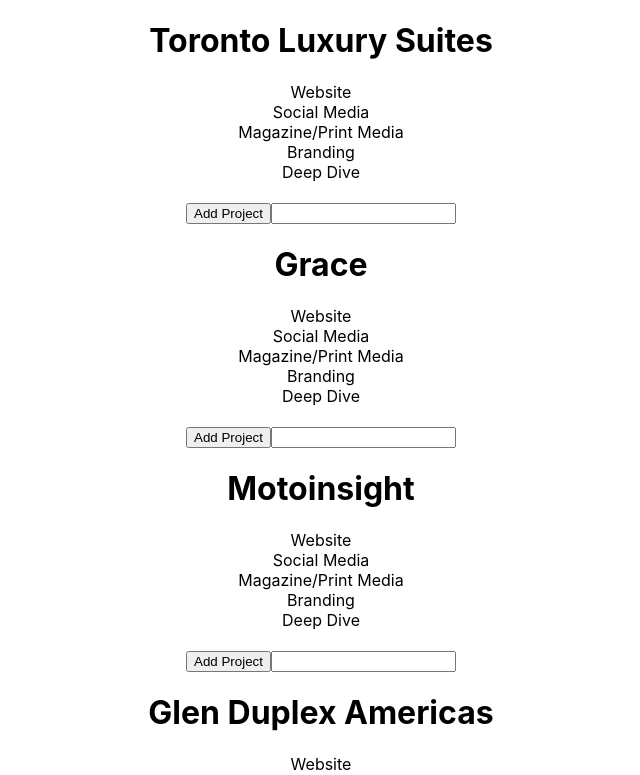
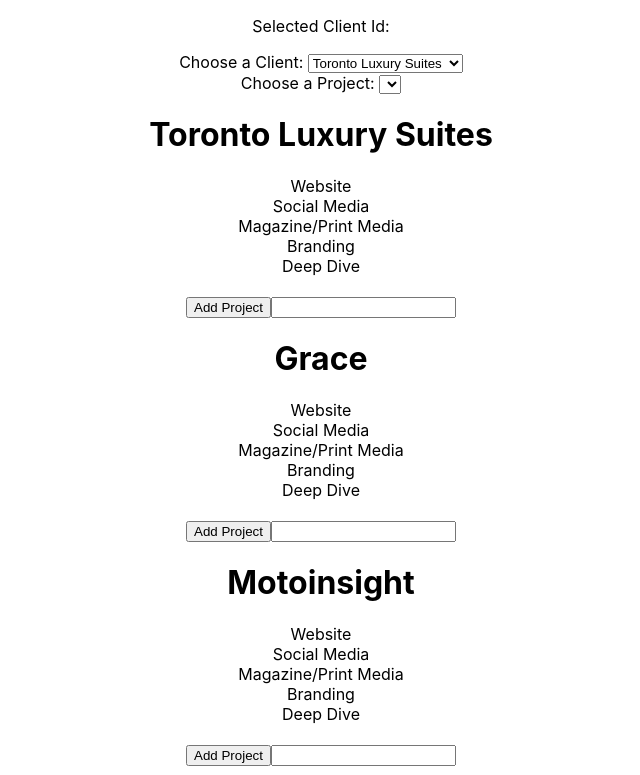
Before and after one commit to himashi99/time-tracker-app, a React (Create React App) app: page / in a window 1280 px wide. Shown: the top 775 px of the page, without its empty margins (319-959 px from the left). Built offline with nearby package versions, Linux system fonts and the light colour scheme; data requests are answered from the project's data file.

Commit message:
Added dropdown menu for projecs

```diff
--- a/datasource/db.json
+++ b/datasource/db.json
@@ -7,7 +7,15 @@
       "projects": [
         {
           "id": "1",
-          "name": "Website"
+          "name": "Website",
+          "time": [
+            { "date": "some date", "entry": "1.25" },
+            { "date": "some date", "entry": "1.25" },
+            { "date": "some date", "entry": "1.25" },
+            { "date": "some date", "entry": "1.25" },
+            { "date": "some date", "entry": "1.25" },
+            { "date": "some date", "entry": "1.25" }
+          ]
         },
         {
           "id": "2",
--- a/src/ui/features/time-input.js
+++ b/src/ui/features/time-input.js
@@ -1,10 +1,11 @@
 import React from 'react';
-import { getClientProjects} from '../../api'
+import { getClientProjects } from '../../api'
 
 export class TimeInput extends React.PureComponent {
 
     state = {
-        clients: []
+        clients: [],
+        selectedClientId: null,
     }
 
     componentDidMount() {
@@ -17,8 +18,54 @@ export class TimeInput extends React.PureComponent {
         })
     }
 
+    handleClientSelectionEvent = (event) => {
+        console.log("the selected value is", event.target.value);
+        this.setState({
+            selectedClientId: event.target.value,
+        })
+    }
+
+
     render() {
+        const theProjectsList = this.state.clients
+            .filter((client) => client.id === this.state.selectedClientId)[0];
         return (
+            <div>
+                <p>Selected Client Id: {this.state.selectedClientId}</p>
+                <div>
+                    <label htmlFor="clients">Choose a Client: </label>
+                    <select onChange={this.handleClientSelectionEvent} id="client">
+                        {
+                            this.state.clients.map((client) =>
+                            <option key={client.id} value={client.id}>{client.company}</option>
+                            )
+                        }
+                    </select>
+                </div>
+
+                <div>
+                    <label htmlFor="projects">Choose a Project: </label>
+                    <select id="projects">
+                        {
+                            (this.state.selectedClientId) &&
+                                <React.Fragment>
+                                    {
+                                        this.state.clients
+                                            .filter((client) => client.id === this.state.selectedClientId)
+                                            .map((oneClient) =>
+                                                {
+                                                    return oneClient.projects.map((theProject) =>
+                                                        <option key={theProject.id} value={theProject.id}>{theProject.name}</option>)
+                                                },
+                                            )
+
+                                    }
+                                </React.Fragment>
+                        }
+                    </select>
+                </div>
+
+
                 <ul className="client-list">
                     {
                         this.state.clients.map((client) =>
@@ -36,6 +83,7 @@ export class TimeInput extends React.PureComponent {
                         )
                     }
                 </ul>
+            </div>
         )
     }
 }
```
Lines whose indentation alone changed are shown as unchanged.
